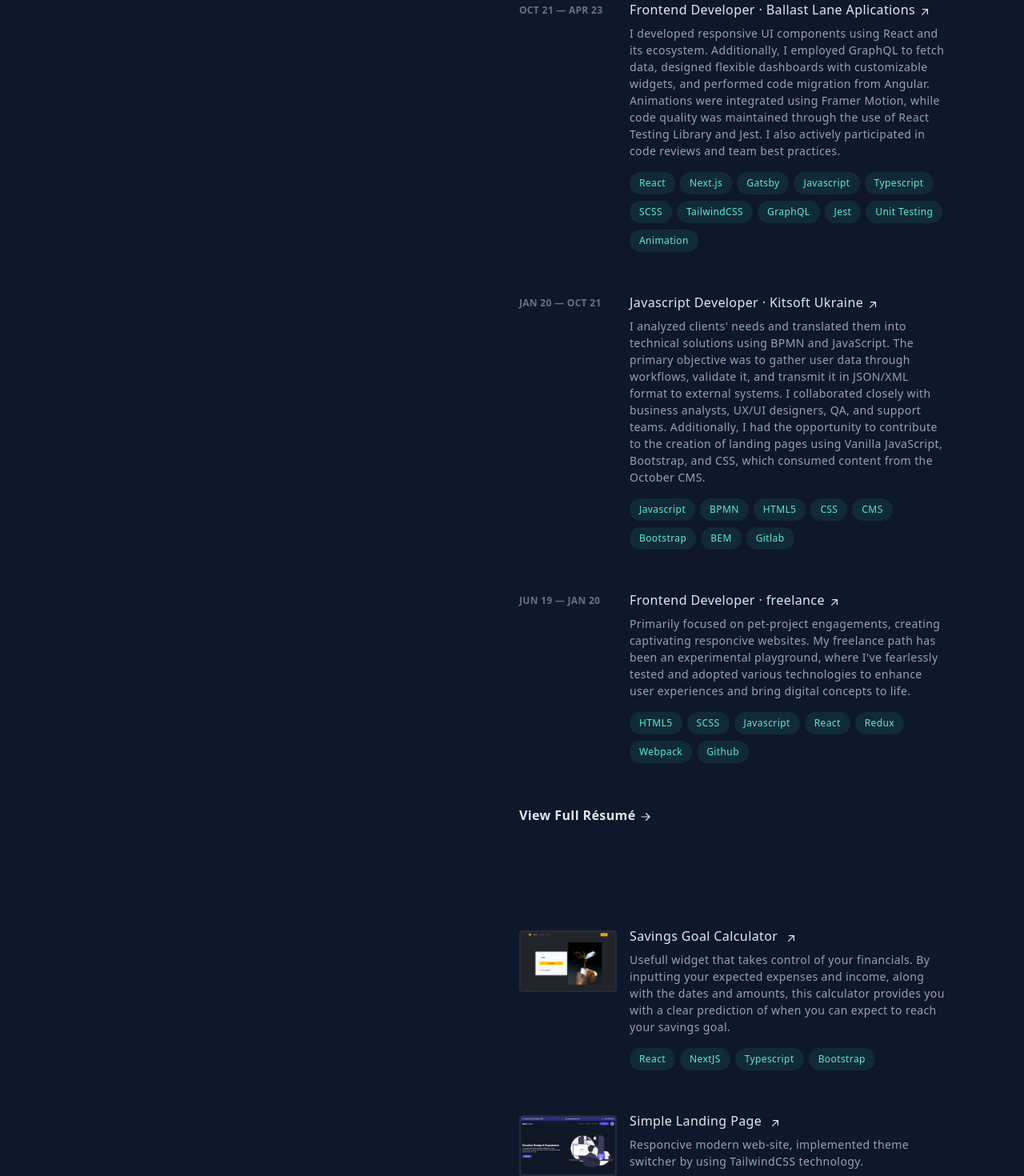
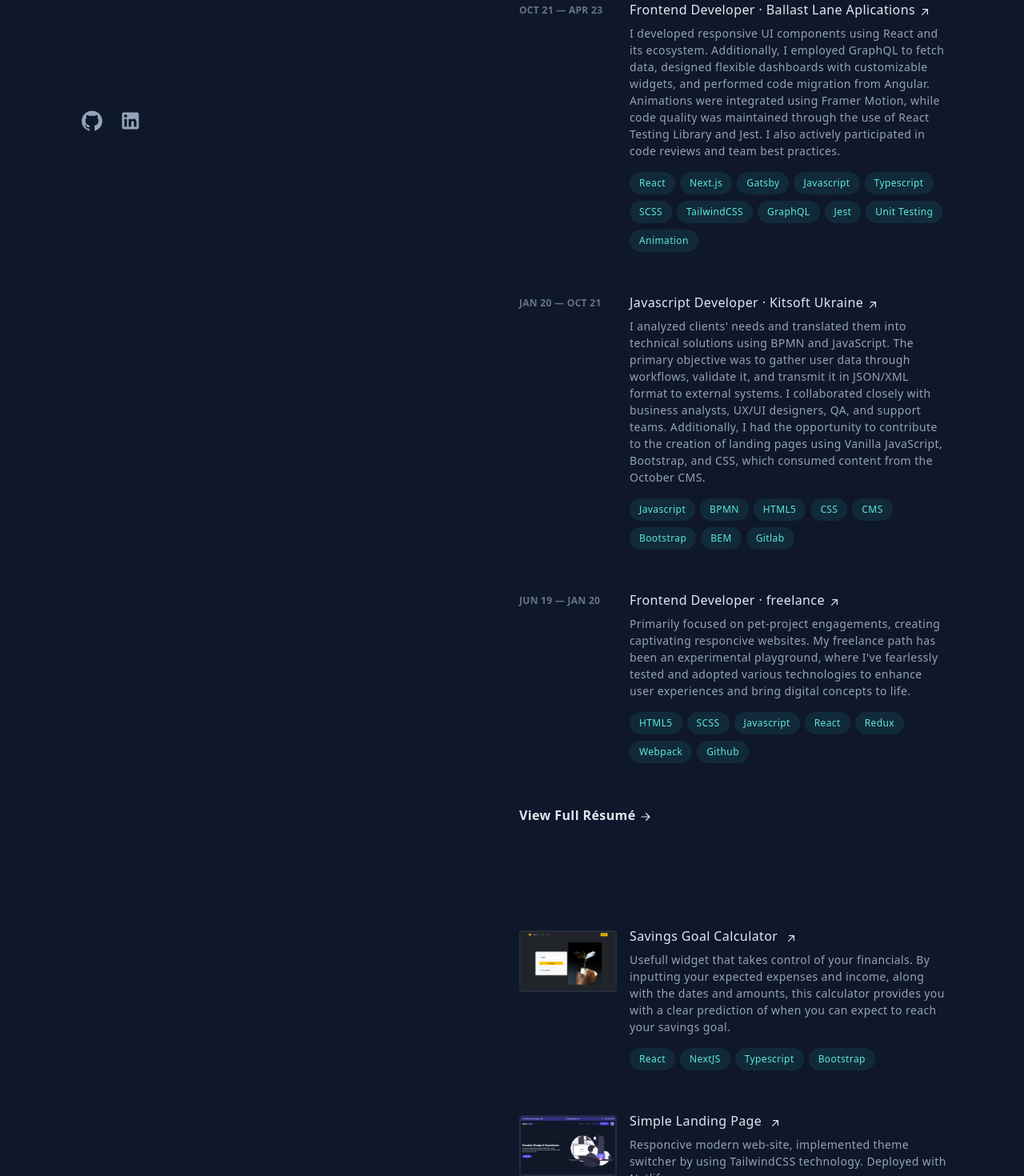
Before and after one commit to Kristina-zh/portfolio, a Next.js app: page / in a window 1280 px wide. Shown: the part 540-2010 px from the top of the page at 80% size. Built offline with nearby package versions, Linux system fonts and the light colour scheme; a web font is replaced by a local one.

Commit message:
added socials

```diff
--- a/package.json
+++ b/package.json
@@ -9,6 +9,12 @@
     "lint": "next lint"
   },
   "dependencies": {
+    "@emotion/react": "^11.11.1",
+    "@emotion/styled": "^11.11.0",
+    "@material-ui/core": "^4.12.4",
+    "@material-ui/icons": "^4.11.3",
+    "@mui/icons-material": "^5.14.12",
+    "@mui/material": "^5.14.12",
     "@types/node": "20.4.7",
     "@types/react": "18.2.18",
     "@types/react-dom": "18.2.7",
--- a/src/components/Layout/Header.tsx
+++ b/src/components/Layout/Header.tsx
@@ -16,8 +16,12 @@ const Header = () => {
 
       <ul className="ml-1 mt-8 flex items-center" aria-label="Social media">
         {contacts.map(contact => <li key={contact.name} className="mr-5 text-xs font-times">
-          <Link href=''>
-            <span className="block hover:text-slate-200 cursor-pointer">{contact.icon}</span>
+          <Link href={contact.link} legacyBehavior>
+            <a target="_blank" rel="noopener noreferrer">
+              <span className="block hover:text-slate-200 cursor-pointer">
+                {contact.icon}
+              </span>
+            </a>
           </Link>
         </li>)}
       </ul>
--- a/src/components/Layout/socials.tsx
+++ b/src/components/Layout/socials.tsx
@@ -1,15 +1,15 @@
-// const linkedinIcon = <svg height="100%" style="fill-rule:evenodd;clip-rule:evenodd;stroke-linejoin:round;stroke-miterlimit:2;" version="1.1" viewBox="0 0 512 512" width="100%" xml:space="preserve" xmlns="http://www.w3.org/2000/svg" xmlns:serif="http://www.serif.com/" xmlns:xlink="http://www.w3.org/1999/xlink"><g id="g5891"><path d="M512,64c0,-35.323 -28.677,-64 -64,-64l-384,0c-35.323,0 -64,28.677 -64,64l0,384c0,35.323 28.677,64 64,64l384,0c35.323,0 64,-28.677 64,-64l0,-384Z" id="background" style="fill:#2867b2;" /><g id="shapes"><rect height="257.962" id="rect11" style="fill:#fff;" width="85.76" x="61.053" y="178.667" /><path d="M104.512,54.28c-29.341,0 -48.512,19.29 -48.512,44.573c0,24.752 18.588,44.574 47.377,44.574l0.554,0c29.903,0 48.516,-19.822 48.516,-44.574c-0.555,-25.283 -18.611,-44.573 -47.935,-44.573Z" id="path13-0" style="fill:#fff;fill-rule:nonzero;" /><path d="M357.278,172.601c-45.49,0 -65.866,25.017 -77.276,42.589l0,-36.523l-85.738,0c1.137,24.197 0,257.961 0,257.961l85.737,0l0,-144.064c0,-7.711 0.554,-15.42 2.827,-20.931c6.188,-15.4 20.305,-31.352 43.993,-31.352c31.012,0 43.436,23.664 43.436,58.327l0,138.02l85.741,0l0,-147.93c0,-79.237 -42.305,-116.097 -98.72,-116.097Z" id="path15" style="fill:#fff;fill-rule:nonzero;" /></g></g></svg>
+import LinkedinIcon from '@mui/icons-material/Linkedin';
+import GitHubIcon from '@mui/icons-material/GitHub';
+
 export const contacts = [
   {
     name: 'github',
-    icon: "",
-    // icon: <GitHubIcon sx={{ fontSize: 28 }} />,
+    icon: <GitHubIcon sx={{ fontSize: 28 }} />,
     link: 'https://github.com/Kristina-zh',
   },
   {
     name: 'linkedin',
-    icon: "",
-    // icon: <LinkedinIcon sx={{ fontSize: 28 }} />,
+    icon: <LinkedinIcon sx={{ fontSize: 28 }} />,
     link: 'https://www.linkedin.com/in/kristina-zhuravleva-a0624619a/',
   }
 ]
--- a/src/components/Sections/content/projectsContent.tsx
+++ b/src/components/Sections/content/projectsContent.tsx
@@ -11,7 +11,7 @@ export const projectsList = [
   {
     id: '01',
     title: "Simple Landing Page",
-    description: "Responcive modern web-site, implemented theme switcher by using TailwindCSS technology.",
+    description: "Responcive modern web-site, implemented theme switcher by using TailwindCSS technology. Deployed with Netlify.",
     image: "/images/tailwindcss.png",
     imageAlt: "fin tailwindcss project image",
     skills: ["Javascript", "TailwindCSS", "Netlify"],
```
Also changed, not shown: 1 other file (tests, documents, lock files or other folders).
